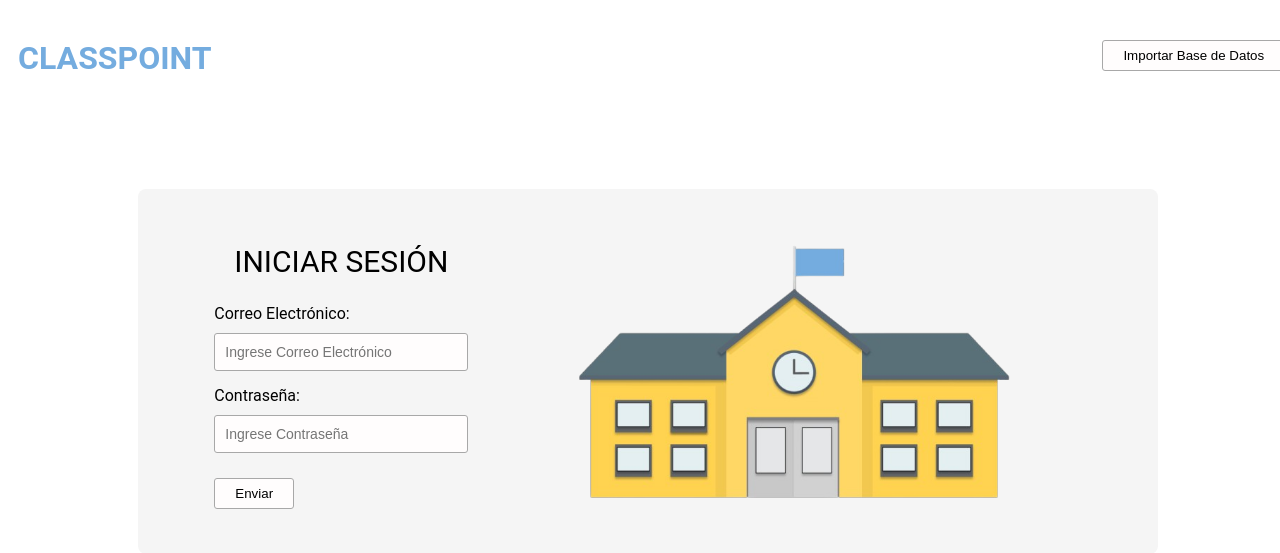
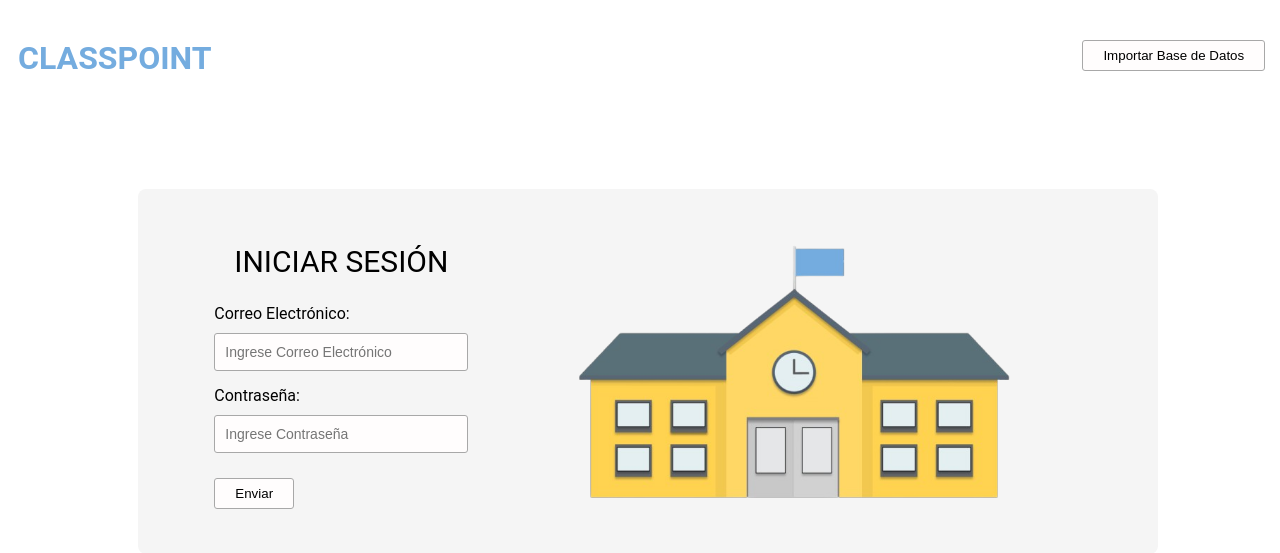
Before and after one commit to GiulianaMercadoAviles/ClassPoint, a PHP site: page / in a window 1280 px wide. Shown: the top 553 px of the page. Run offline with PHP 8.4, Linux system fonts and the light colour scheme; some libraries are stand-ins or nearby versions.

Commit message:
Update styles_login.css

```diff
--- a/Web Asistencia App/Recursos/CSS/styles_login.css
+++ b/Web Asistencia App/Recursos/CSS/styles_login.css
@@ -121,3 +121,7 @@ button:hover {
     margin-left: 30px;
     color: #000000;
 }
+
+.importar {
+    margin-right: 20px;
+}
```
